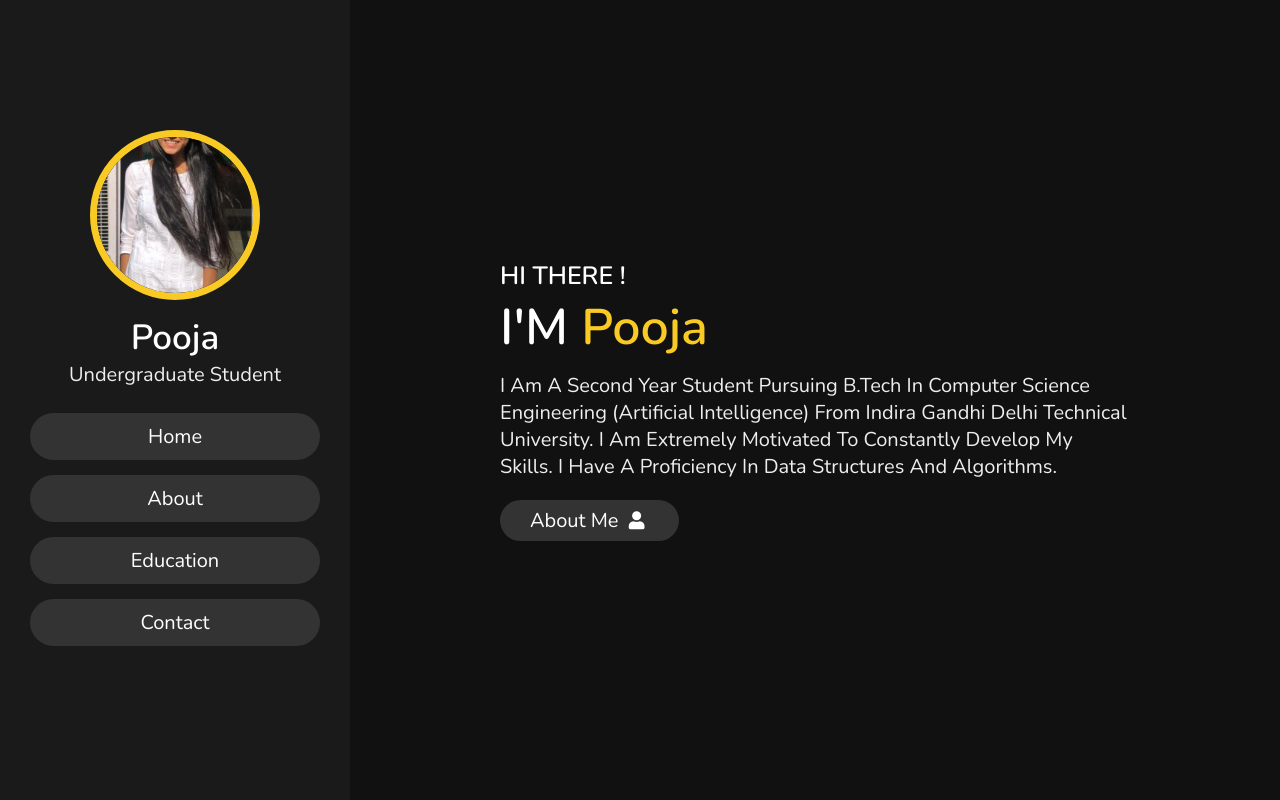
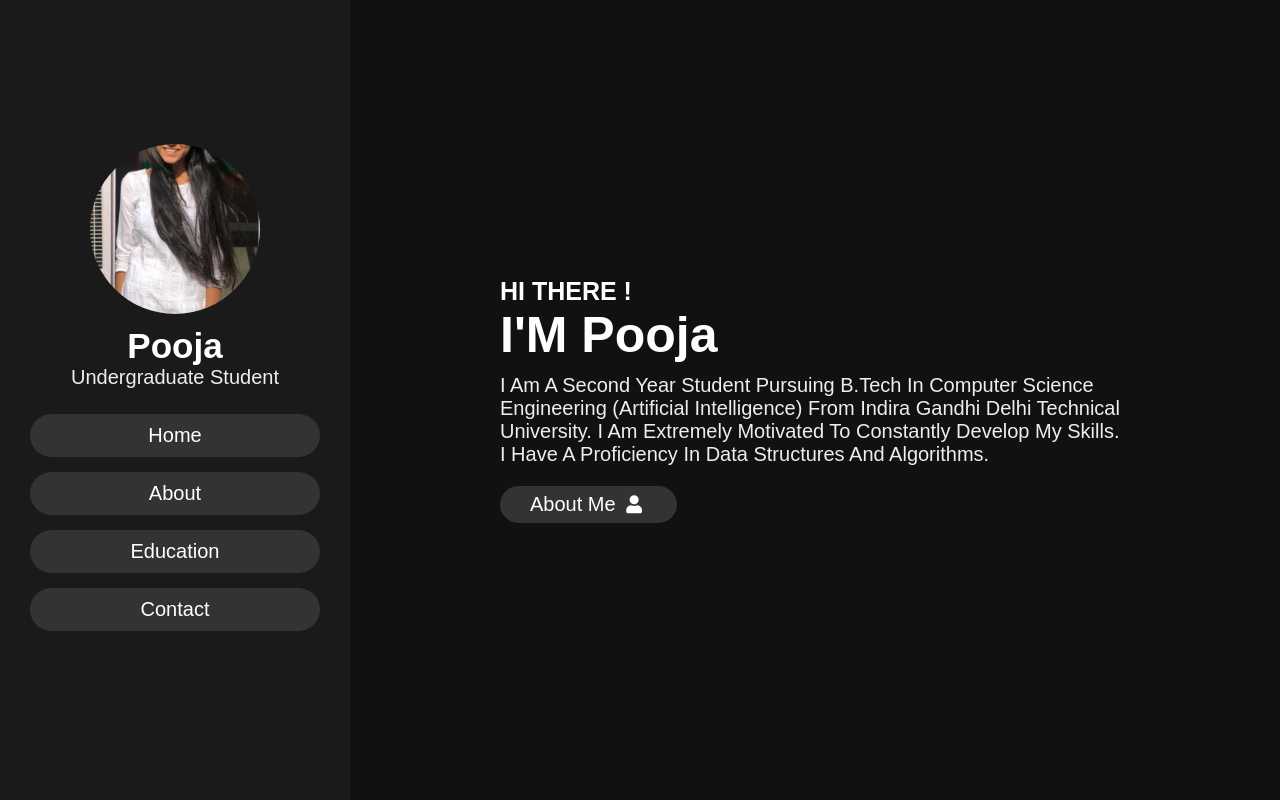
Before and after one commit to POOJA-THE-CREATOR/Portfolio, a plain HTML site: page index.html in a window 1280 px wide. Shown: the top 800 px of the page. Drawn offline with nearby package versions, Linux system fonts and the light colour scheme; files that its build step writes are made by us from their sources; files whose address does not match are found by name.

Commit message:
Update style.css

```diff
--- a/style.css
+++ b/style.css
@@ -1,4 +1,4 @@
-@import url('https://fonts.googleapis.com/css2?family=Nunito:wght@200;300;400;600&display=swap');
+<!---@import url('https://fonts.googleapis.com/css2?family=Nunito:wght@200;300;400;600&display=swap');-->
 
 :root{
     --yellow:#f9ca24;
```
